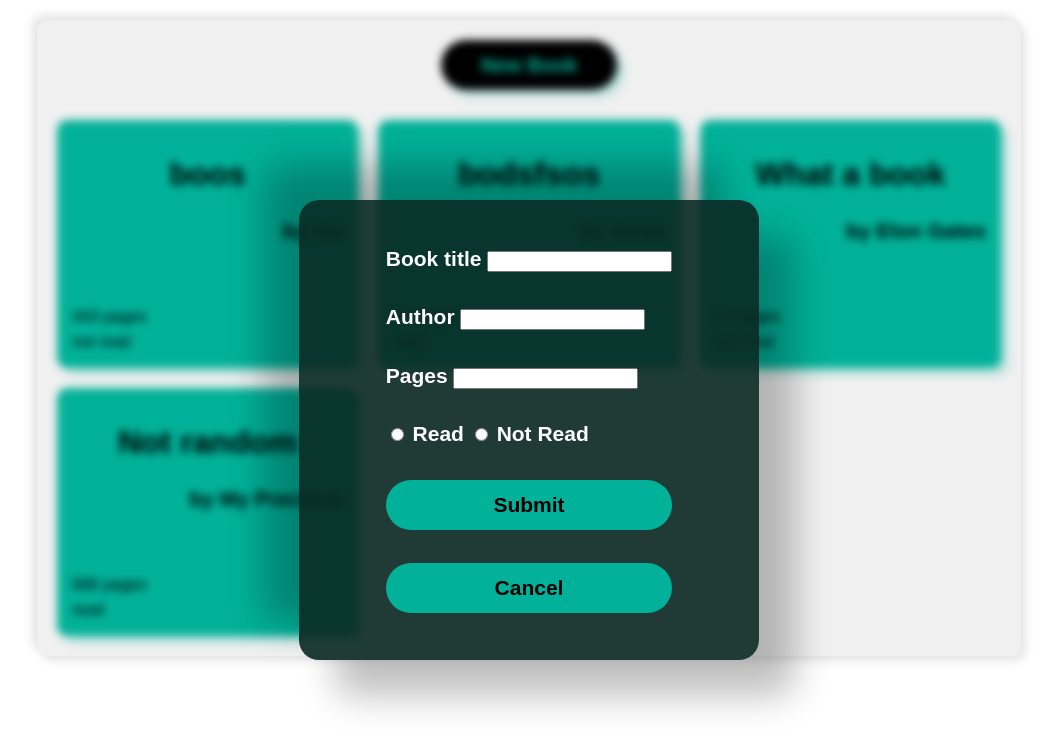
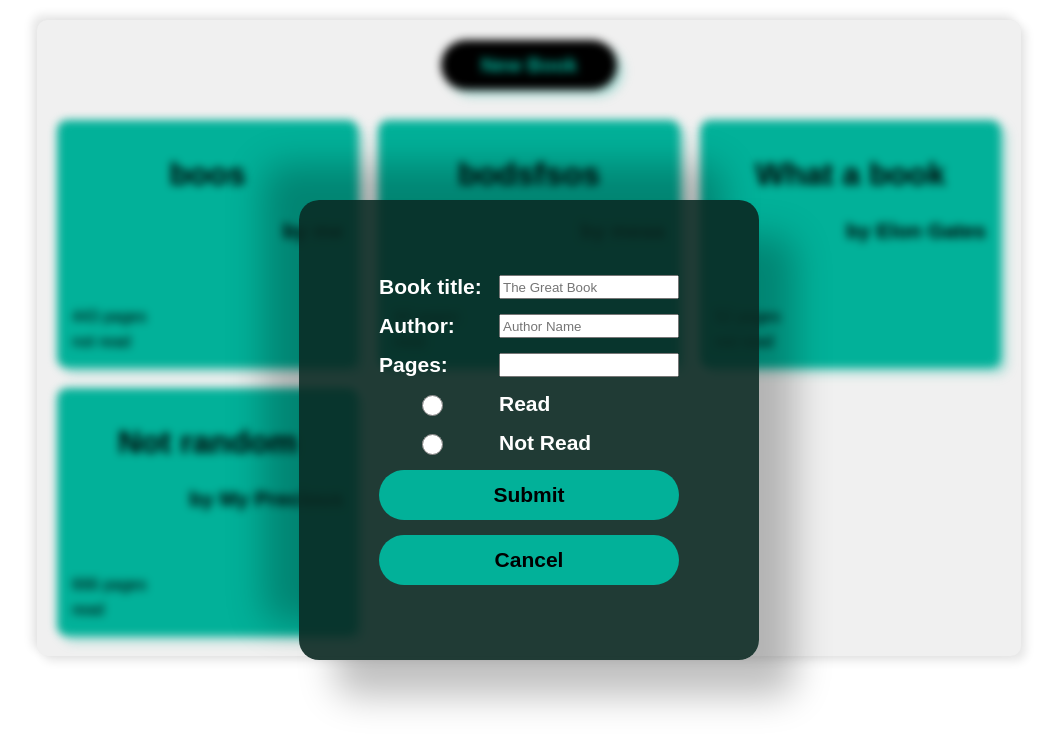
Before and after one commit to stefanIvasca/libeary-project, a plain HTML site: page index.html in a window 1280 px wide. Both pictures are taken after a click on the element "New Book". Shown: the whole page, without its empty margins (111-1168 px from the left). Drawn offline with Linux system fonts and the light colour scheme.

Commit message:
change form area

```diff
--- a/index.html
+++ b/index.html
@@ -16,26 +16,20 @@
         <div id="booksList"></div>
     </div>
     <div class="formContainer">
-        <form action="example.com/path" method="post">
-            <label for="title">Book title</label>
-            <input type="text" id="title">
-        </form>
-        <form action="example.com/path" method="post">
-            <label for="author">Author</label>
-            <input type="text" id="author">
-        </form>
-        <form action="example.com/path" method="post">
-            <label for="pages">Pages</label>
-            <input type="number" id="author" min="1">
-        </form>
-        <form action="example.com/path" method="post">
+        <form method="post">
+            <label for="title">Book title:</label>
+            <input type="text" id="title" name="title" placeholder="The Great Book">
+            <label for="author">Author:</label>
+            <input type="text" id="author" name="author" placeholder="Author Name">
+            <label for="pages">Pages:</label>
+            <input type="number" id="pages" name="pages" min="1">
             <input type="radio" id="read" name="read" value="read">
             <label for="read">Read</label>
             <input type="radio" id="notRead" name="read" value="notRead">
             <label for="notRead">Not Read</label>
+            <button type="submit">Submit</button>
+            <button type="button" onclick="closeForm()">Cancel</button>
         </form>
-        <button type="submit">Submit</button>
-        <button type="cancel" onclick="closeForm()">Cancel</button>
     </div>
 </body>
 </html>
--- a/style.css
+++ b/style.css
@@ -67,6 +67,7 @@
     margin:5px 0px 10px 0px;
 }
 
+
 .formContainer{
     background-color: rgba(10, 39, 33, 0.897);
     height: 400px;
@@ -90,7 +91,14 @@
     font-weight: bold;
 }
 
+.formContainer form{
+    display: grid;
+    gap: 15px;
+    grid-template-columns: 105px 180px;
+}
+
 .formContainer button{
+    grid-column: 1/3;
     height: 50px;
     font-size: 21px;
     font-weight: bold;
```
